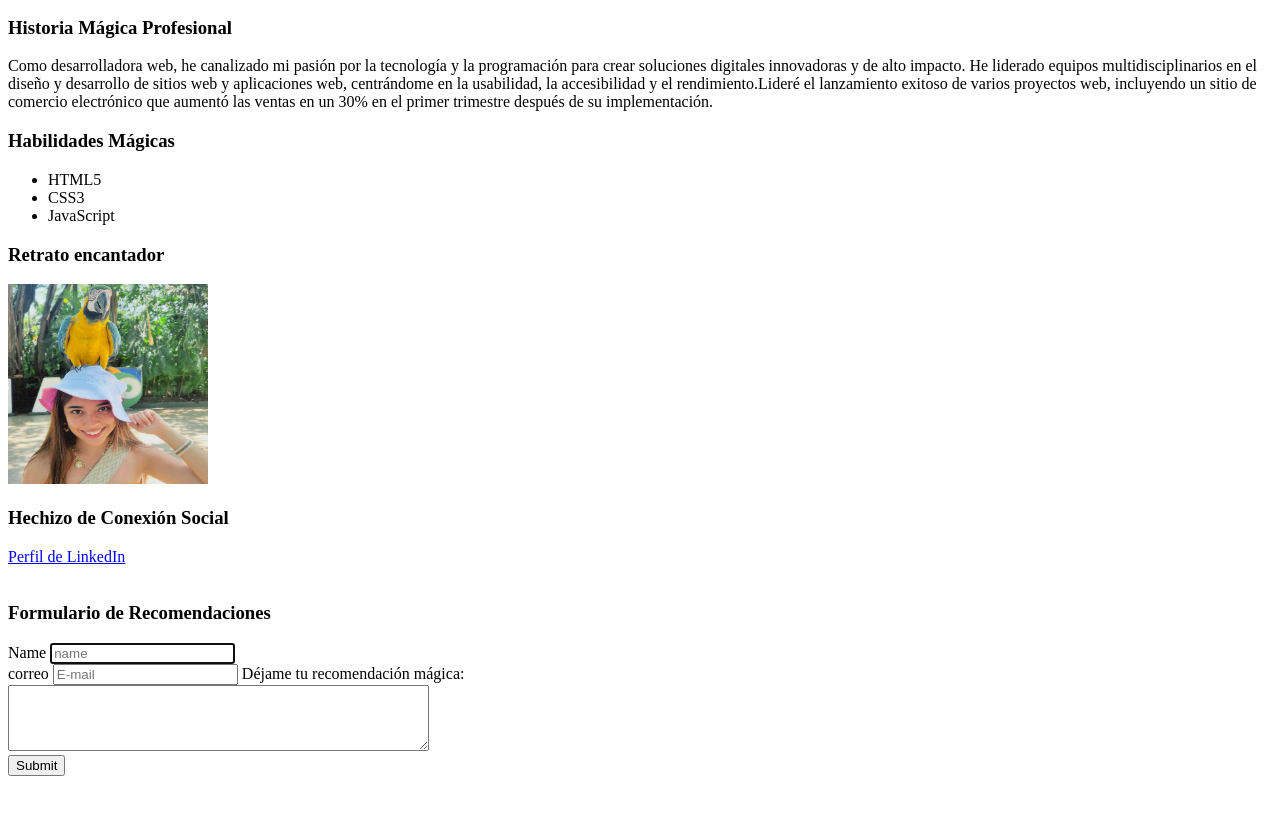
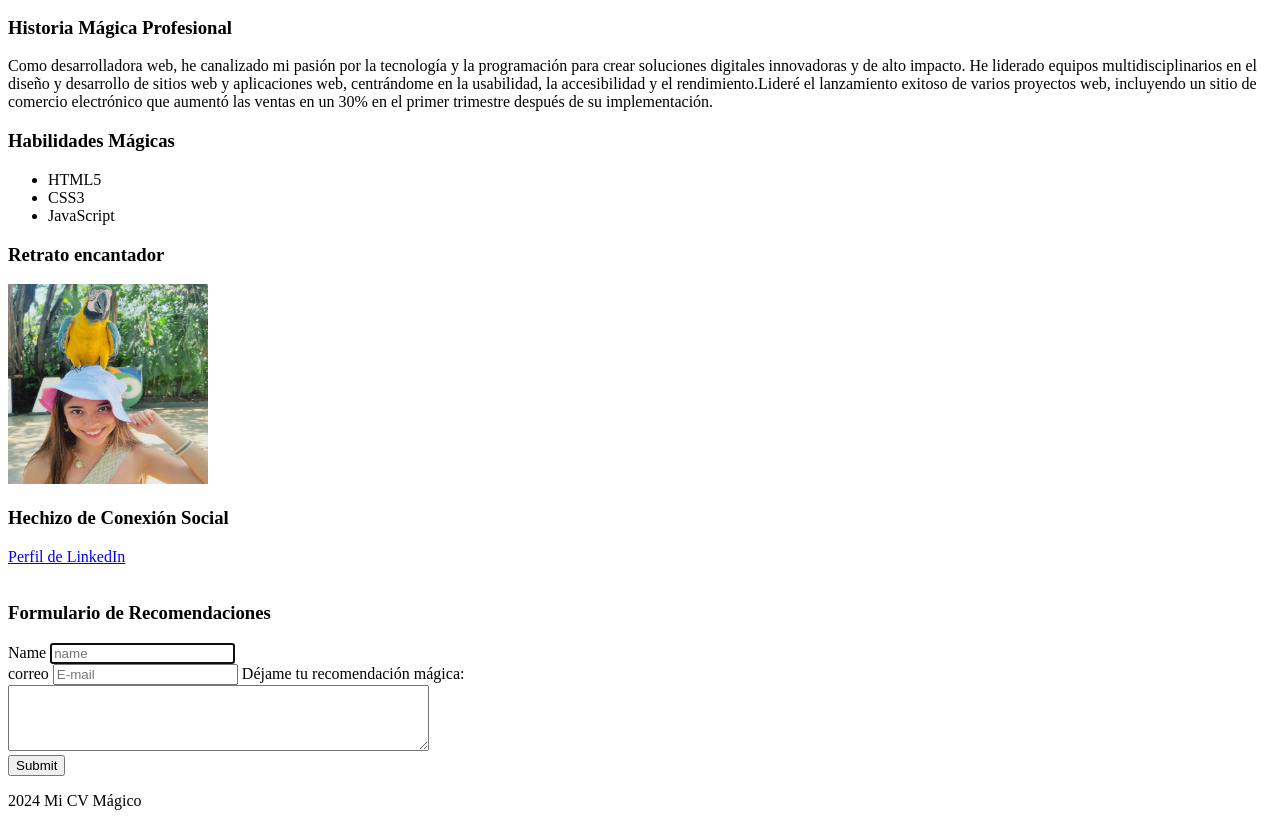
Before and after one commit to LauBetancur/lab2, a plain HTML site: page index.html in a window 1280 px wide. Shown: the part 97-923 px from the top of the page. Before the commit the page ends 881 px from the top, so only its background shows below. Drawn offline with Linux system fonts and the light colour scheme.

Commit message:
Lab 2 todo todito

```diff
--- a/index.html
+++ b/index.html
@@ -52,6 +52,9 @@
 
    </section>
 </main>
+<footer>
+    </p> 2024 Mi CV Mágico</p>
+</footer>
 
 </body>
 </html>
```
